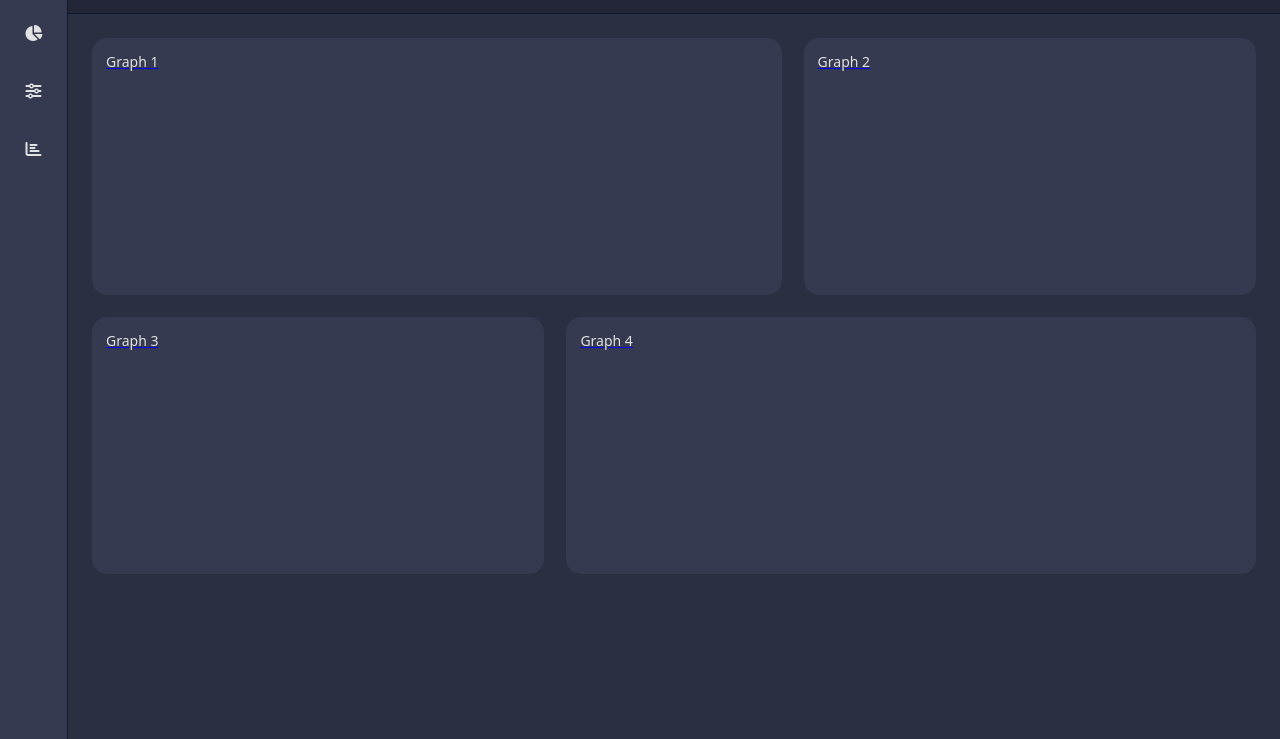
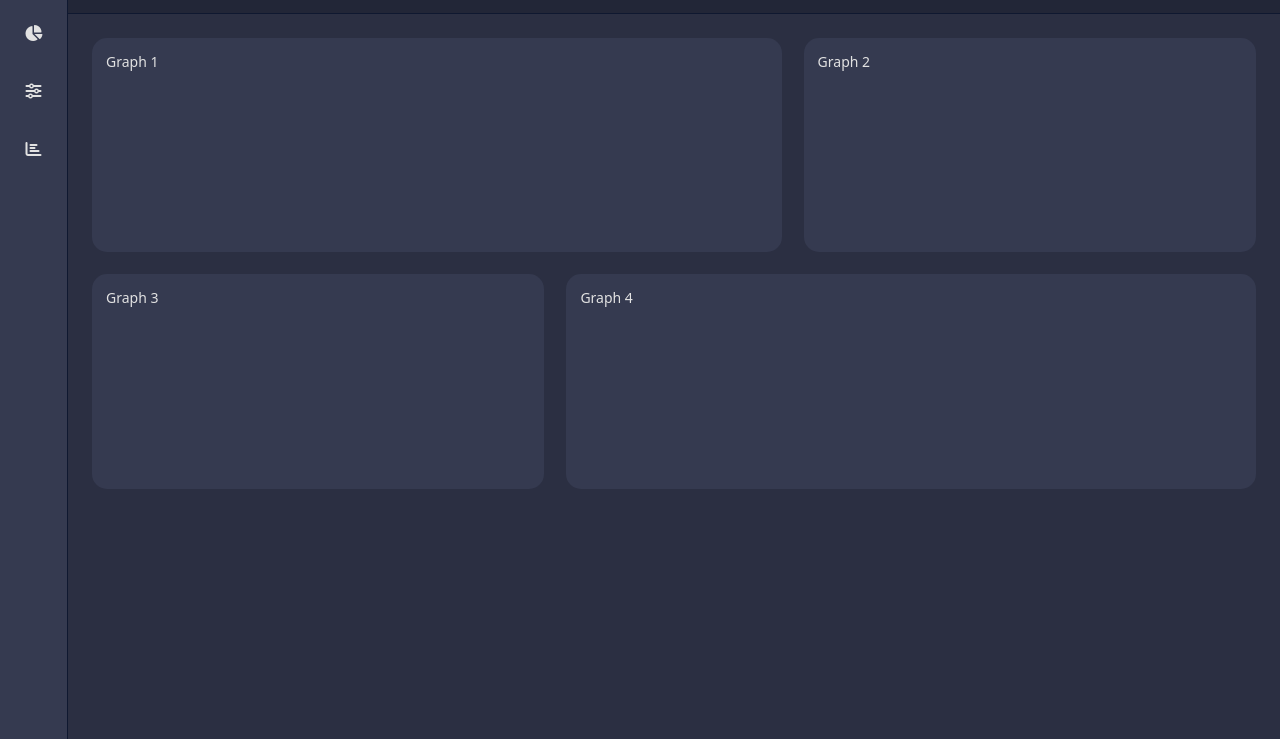
Before and after one commit to tom-toupence/Information-Visualisation-G1, a website: page public/index.html in a window 1280 px wide. Shown: the part 61-800 px from the top of the page. Drawn offline with nearby package versions, Linux system fonts and the light colour scheme.

Commit message:
little changes

```diff
--- a/public/style.css
+++ b/public/style.css
@@ -25,12 +25,12 @@
 
 /* Reset léger */
 * { box-sizing: border-box; }
-html, body { height: 100%; }
 body{
   margin: 0;
   font-family: ui-sans-serif, system-ui, -apple-system, Segoe UI, Roboto, "Helvetica Neue", Arial, "Noto Sans", "Apple Color Emoji", "Segoe UI Emoji";
   background: var(--bg);
   color: var(--text);
+
 }
 
 /* Sidebar */
@@ -122,13 +122,14 @@
   padding: 24px;
   display: grid;
   grid-template-columns: 1fr 1fr 1fr 1fr 1fr;
-  grid-template-rows: auto auto;
+  grid-template-rows: 40% 40%;
   gap: var(--gap);
 }
 .panel{
   background: var(--bg-light);
   padding: 14px;
   border-radius: 15px;
+  text-decoration: none;
 }
 
 .panel__title{
```
